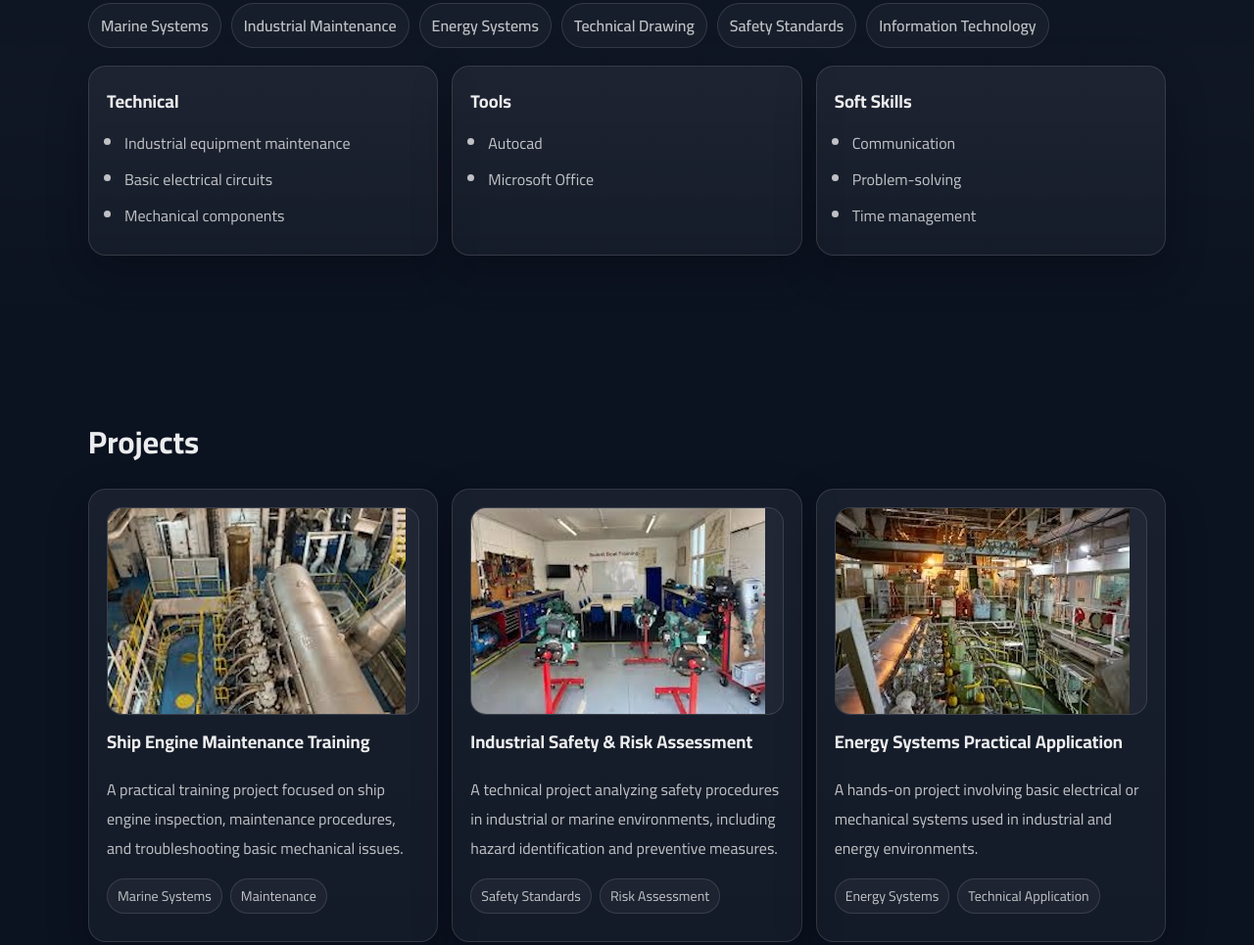
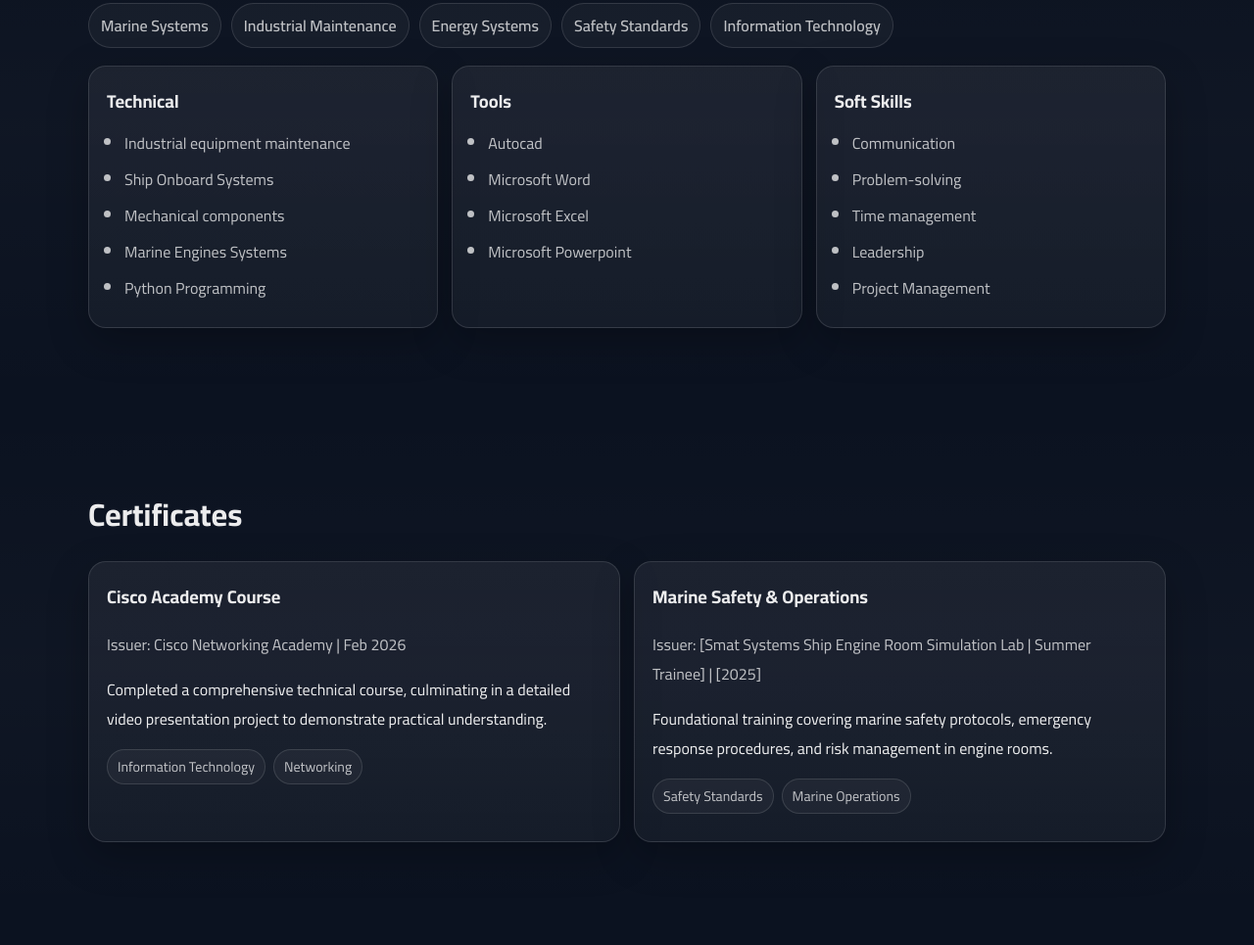
Before and after one commit to mohamedmoafyeng-spec/Online-Portfolio, a plain HTML site: page index.html in a window 1280 px wide. Shown: the part 1223-2188 px from the top of the page at 98% size. Drawn offline with Linux system fonts and the light colour scheme; files whose address does not match are found by name.

Commit message:
Add files via upload

```diff
--- a/index.html
+++ b/index.html
@@ -27,6 +27,7 @@
         <a href="#skills" data-i18n="skills_title">Skills</a>
         <a href="#projects" data-i18n="projects_title">Projects</a>
         <a href="#contact" data-i18n="contact_title">Contact</a>
+        <a href="#certificates" data-i18n="cert_title">Certificates</a>
       </nav>
 
       <div class="topbar__actions">
@@ -36,7 +37,7 @@
         <button id="langToggle" class="btn btn--ghost" type="button" aria-label="Switch language">
           AR
         </button>
-        <a class="btn" href="./assets/cv.pdf" target="_blank" rel="noopener" data-i18n="Download_cv">Download CV</a>
+        <a class="btn" href="./assets/MY CV.pdf" target="_blank" rel="noopener" data-i18n="Download_cv">Download CV</a>
       </div>
 
       <button class="burger" id="burger" aria-label="Open menu" aria-expanded="false" aria-controls="mobileMenu">
@@ -54,6 +55,7 @@
           <button id="themeToggleMobile" class="btn btn--ghost" type="button">🌙</button>
           <button id="langToggleMobile" class="btn btn--ghost" type="button">AR</button>
           <a class="btn" href="./assets/cv.pdf" target="_blank" rel="noopener" data-i18n="Download_cv">Download CV</a>
+          <a href="#certificates" class="mobileLink" data-i18n="cert_title">Certificates</a>
         </div>
       </div>
     </div>
@@ -92,7 +94,7 @@
           <div class="profile">
             <div class="avatar" aria-hidden="true">
               <!-- Replace with your photo: assets/profile.jpg -->
-              <img src="./assets/my-photo.png" alt="" />
+              <img src="./assets/MO.jpg" alt="" />
             </div>
             <div class="profile__info">
               <h2 class="profile__name" data-i18n="hero_name">Mohamed MOAFY</h2>
@@ -107,11 +109,11 @@
 
           <div class="stats">
             <div class="stat">
-              <div class="stat__num">3</div>
+              <div class="stat__num">4</div>
               <div class="stat__label" data-i18n="stat_projects">Projects</div>
             </div>
             <div class="stat">
-              <div class="stat__num">2</div>
+              <div class="stat__num">5</div>
               <div class="stat__label" data-i18n="stat_certificates">Certificates</div>
             </div>
             <div class="stat">
@@ -171,7 +173,6 @@
           <span class="chip">Marine Systems</span>
           <span class="chip">Industrial Maintenance</span>
           <span class="chip">Energy Systems</span>
-          <span class="chip">Technical Drawing</span>
           <span class="chip">Safety Standards</span>
           <span class="chip">Information Technology</span>
         </div>
@@ -181,8 +182,10 @@
             <h3 class="h3" data-i18n="skills_tech">Technical</h3>
             <ul class="list">
               <li>Industrial equipment maintenance</li>
-              <li>Basic electrical circuits </li>
+              <li>Ship Onboard Systems </li>
               <li>Mechanical components </li>
+              <li>Marine Engines Systems</li>
+              <li>Python Programming</li>
             </ul>
           </div>
 
@@ -190,7 +193,9 @@
             <h3 class="h3" data-i18n="skills_tools">Tools</h3>
             <ul class="list">
               <li>Autocad</li>
-              <li>Microsoft Office</li>
+              <li>Microsoft Word</li>
+              <li>Microsoft Excel</li>
+              <li>Microsoft Powerpoint</li>
             </ul>
           </div>
 
@@ -200,11 +205,40 @@
               <li data-i18n="soft1">Communication</li>
               <li data-i18n="soft2">Problem-solving</li>
               <li data-i18n="soft3">Time management</li>
+              <li data-i18n="soft4">Leadership</li>
+              <li data-i18n="soft5">Project Management</li>
             </ul>
           </div>
         </div>
       </div>
     </section>
+    <section id="certificates" class="section section--alt">
+  <div class="container">
+    <div class="section__head">
+      <h2 data-i18n="cert_title">Certificates</h2>
+    </div>
+
+    <div class="grid2">
+      <article class="card">
+        <h3 class="h3" data-i18n="cert1_name">Cisco Academy Course</h3>
+        <p class="muted" data-i18n="cert1_issuer">Issuer: Cisco Networking Academy | Feb 2026</p>
+        <p data-i18n="cert1_desc">Completed a comprehensive technical course, culminating in a detailed video presentation project to demonstrate practical understanding.</p>
+        <div class="project__tags">
+          <span class="tag">Information Technology</span><span class="tag">Networking</span>
+        </div>
+      </article>
+
+      <article class="card">
+        <h3 class="h3" data-i18n="cert2_name">Marine Safety & Operations</h3>
+        <p class="muted" data-i18n="cert2_issuer">Issuer: Ship Engine Room Simulation Lab | Summer Trainee 2025</p>
+        <p data-i18n="cert2_desc">Foundational training covering marine safety protocols, emergency response procedures, and risk management in engine rooms.</p>
+        <div class="project__tags">
+          <span class="tag">Safety Standards</span><span class="tag">Marine Operations</span>
+        </div>
+      </article>
+    </div>
+  </div>
+</section>
 
     <!-- Projects -->
     <section id="projects" class="section">
--- a/script.js
+++ b/script.js
@@ -50,7 +50,7 @@ const I18N = {
     about_education: "Education",
     edu1: "East Port Said University of Technology",
     edu1b: "Ship Operation and Maintenance Program",
-    edu2: "Expected Graduation: 2027",
+    edu2: "Expected Graduation: 2026",
 
     skills_title: "Skills",
     skills_tech: "Technical",
@@ -59,6 +59,16 @@ const I18N = {
     soft1: "Communication",
     soft2: "Problem-solving",
     soft3: "Time management",
+    soft4: "Leadership",
+    soft5: "Project Management",
+
+    cert_title: "Certificates",
+    cert1_name: "Cisco Academy Course",
+    cert1_issuer: "Issuer: Cisco Networking Academy | Feb 2026",
+    cert1_desc: "Completed a comprehensive technical course, culminating in a detailed video presentation project to demonstrate practical understanding.",
+    cert2_name: "Marine Safety & Operations",
+    cert2_issuer: "Issuer: [Smat Systems Ship Engine Room Simulation Lab | Summer Trainee] | [2025]",
+    cert2_desc: "Foundational training covering marine safety protocols, emergency response procedures, and risk management in engine rooms.",
 
     projects_title: "Projects",
     p1_desc: "A practical training project focused on ship engine inspection, maintenance procedures, and troubleshooting basic mechanical issues.",
@@ -104,7 +114,7 @@ const I18N = {
     about_education: "التعليم",
     edu1: "جامعة شرق بورسعيد التكنولوجية",
     edu1b: "برنامج تكنولوجيا تشغيل وصيانة السفن",
-    edu2: "متوقع التخرج: 2027",
+    edu2: "متوقع التخرج: 2026",
 
     skills_title: "المهارات",
     skills_tech: "المهارات التقنية",
@@ -113,6 +123,16 @@ const I18N = {
     soft1: "التواصل",
     soft2: "حل المشكلات",
     soft3: "إدارة الوقت",
+    soft4: "القيادة",
+    soft5: "إدارة المشاريع",
+
+    cert_title: "الشهادات",
+    cert1_name: "دورة أكاديمية سيسكو (Cisco)",
+    cert1_issuer: "الجهة المانحة: أكاديمية سيسكو | فبراير 2026",
+    cert1_desc: "إتمام دورة تقنية شاملة، تضمنت إعداد مشروع فيديو تفصيلي كمتطلب أساسي لإثبات الفهم العملي والتطبيقي.",
+    cert2_name: "السلامة والعمليات البحرية",
+    cert2_issuer: "الجهة المانحة: [Smart Systems Engin Room Simulation] | [2025]",
+    cert2_desc: "تدريب أساسي يغطي بروتوكولات السلامة البحرية، إجراءات الاستجابة للطوارئ، وإدارة المخاطر في غرف المحركات.",
 
     projects_title: "المشاريع",
     p1_desc: "مشروع تدريب عملي يركز على فحص محركات السفن وإجراءات الصيانة واستكشاف الأعطال الميكانيكية الأساسية.",
```
Also changed, not shown: assets/MO.jpg (added), assets/Welding-Shipbuilding.jpg (added), assets/my-photo.avif (added), assets/my-photo.png (added), assets/profile-placeholder.svg (added), assets/project-placeholder.svg (added), assets/project1.jpeg (added), assets/project2.jpeg (added), assets/project3.jpeg (added), assets/uni-logo.png (added), assets/uni-watermark.jpeg (added), 2 other files.
